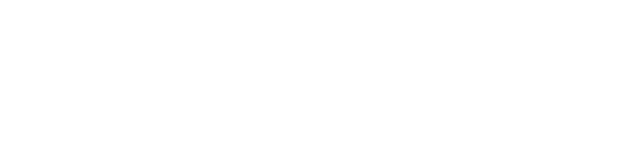
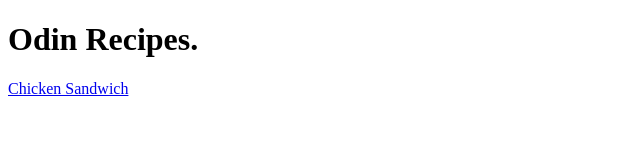
Before and after one commit to keeplearning20/odin-recipes, a plain HTML site: page index.html in a window 1280 px wide. Shown: the whole page, without its empty margins (0-640 px from the left). Drawn offline with Linux system fonts and the light colour scheme.

Commit message:
Add hyperlink on index to chicken sandwich

```diff
--- a/index.html
+++ b/index.html
@@ -8,7 +8,8 @@
 
 <body>
 
-
+    <h1>Odin Recipes.</h1>
+    <a href="recipes/chicken-sandwich.html" alt="Chicken Sandwich"> Chicken Sandwich</a>
 </body>
 
 </html>
```
